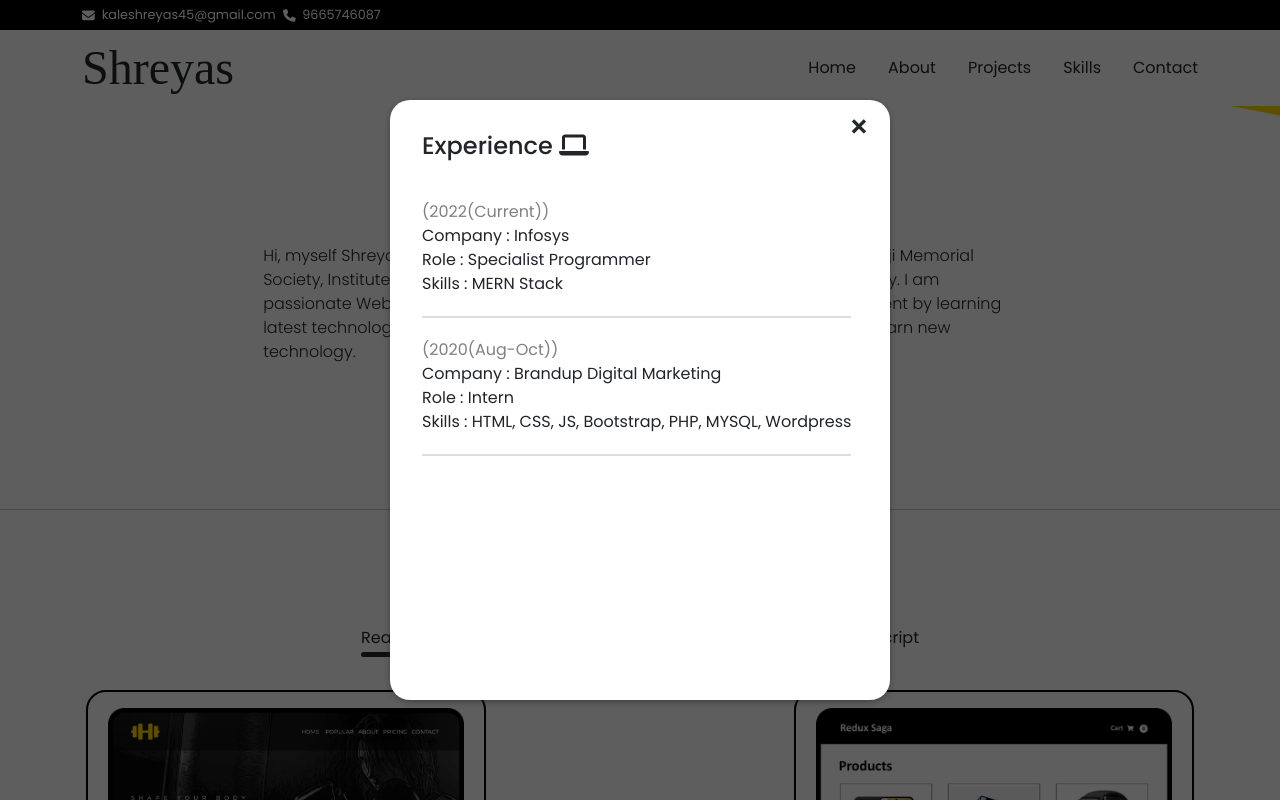
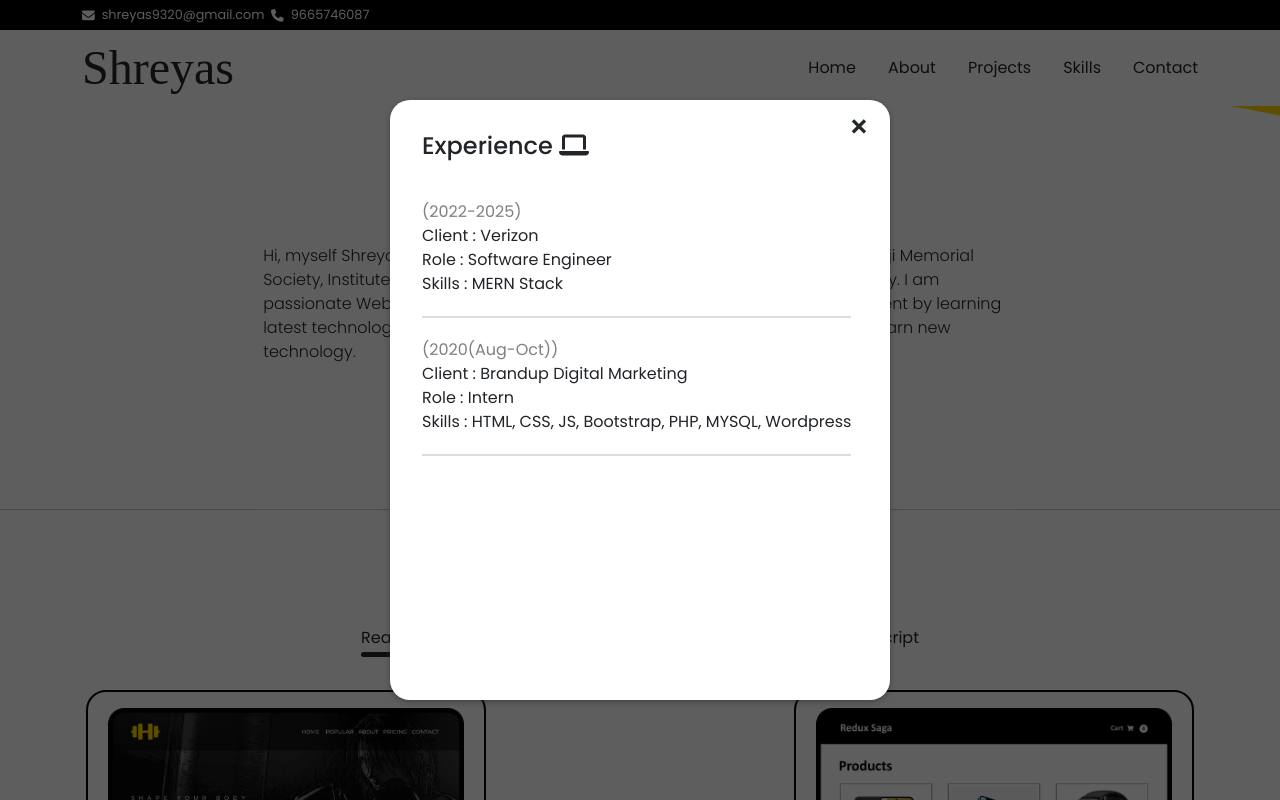
Before and after one commit to kaleshreyas45/portfolio-app, a React (Create React App) app: page / in a window 1280 px wide. Both pictures are taken after a click on the button "Experience". Shown: the part 562-1362 px from the top of the page. Built offline with nearby package versions, Linux system fonts and the light colour scheme; a web font is replaced by a local one.

Commit message:
Changing contact details

```diff
--- a/src/components/About/Common.js
+++ b/src/components/About/Common.js
@@ -19,7 +19,7 @@ const Common = (props) => {
                     {props.experience ? props.experience.map((listItem, i) => {
                         return (
                             <>
-                                <List key={i} year={listItem.year} company={listItem.company} role={listItem.role} skills={listItem.skills} color='white'></List>
+                                <List key={i} year={listItem.year} client={listItem.client} role={listItem.role} skills={listItem.skills} color='white'></List>
                                 <div className="divider"></div>
                             </>
 
--- a/src/components/About/Experience.js
+++ b/src/components/About/Experience.js
@@ -4,15 +4,15 @@ import Common from './Common'
 
 const Experience = () => {
     const experience = [{
-        year:'2022(Current)',
-        company:'Infosys',
-        role:'Specialist Programmer',
+        year:'2022-2025',
+        client:'Verizon',
+        role:'Software Engineer',
         skills:'MERN Stack',
     },
 
     {
         year:'2020(Aug-Oct)',
-        company:'Brandup Digital Marketing',
+        client:'Brandup Digital Marketing',
         role:'Intern',
         skills:'HTML, CSS, JS, Bootstrap, PHP, MYSQL, Wordpress'
     }
--- a/src/components/About/List.js
+++ b/src/components/About/List.js
@@ -3,7 +3,7 @@ import './List.css'
 const List = (props) => {
 
   return (
-    <li className={props.margin==='10'? 'list': 'list extra-margin'}><span className="year">({props.year})</span><br></br><span className="desc">{props.college?`College : ${props.college}`:""}{props.company?`Company : ${props.company}`:""}<br></br>{props.education?`Education : ${props.education}`:""}{props.role?`Role : ${props.role}`:""}<br></br> {props.branch?`Branch : ${props.branch}`:""}{props.branch?<br></br>:""}{props.score?`Score : ${props.score}`:""}{props.skills?`Skills : ${props.skills}`:""}</span></li>
+    <li className={props.margin==='10'? 'list': 'list extra-margin'}><span className="year">({props.year})</span><br></br><span className="desc">{props.college?`College : ${props.college}`:""}{props.client?`Client : ${props.client}`:""}<br></br>{props.education?`Education : ${props.education}`:""}{props.role?`Role : ${props.role}`:""}<br></br> {props.branch?`Branch : ${props.branch}`:""}{props.branch?<br></br>:""}{props.score?`Score : ${props.score}`:""}{props.skills?`Skills : ${props.skills}`:""}</span></li>
   )
 }
 
--- a/src/components/Contact/Contact.js
+++ b/src/components/Contact/Contact.js
@@ -8,10 +8,7 @@ import { faEnvelope } from '@fortawesome/free-solid-svg-icons'
 import './Contact.css'
 
 const Contact = () => {
-    const contactData = [{
-        title: faLinkedin,
-        link:"https://www.linkedin.com/in/shreyas-kale-6a6732175/"
-    },
+    const contactData = [
     {
         title: faGithub,
         link:"https://github.com/kaleshreyas45"
@@ -22,7 +19,7 @@ const Contact = () => {
     },
     {
         title: faEnvelope,
-        link:"mailto:kaleshreyas45@gmail.com?subject=General Query&body=Hi Shreyas,%0D%0AHope you are doing well%0D%0AMy doubt : <Mention your doubt here>"
+        link:"mailto:shreyas9320@gmail.com?subject=General Query&body=Hi Shreyas,%0D%0AHope you are doing well%0D%0AMy doubt : <Mention your doubt here>"
     }]
 
     return (
--- a/src/components/Header/Navigation/Navigation.js
+++ b/src/components/Header/Navigation/Navigation.js
@@ -53,7 +53,7 @@ const Navigation = () => {
                     <div className="mail-phone d-flex align-items-center">
                         <FontAwesomeIcon icon={faEnvelope} className="common-icon"></FontAwesomeIcon>
                         &nbsp;&nbsp;
-                        <div>kaleshreyas45@gmail.com</div>
+                        <div>shreyas9320@gmail.com</div>
                         &nbsp;&nbsp;
                         <FontAwesomeIcon icon={faPhone}></FontAwesomeIcon>
                         &nbsp;&nbsp;
--- a/src/components/Social-Icons/SocialIcons.js
+++ b/src/components/Social-Icons/SocialIcons.js
@@ -18,7 +18,7 @@ const SocialIcons = () => {
                     <FontAwesomeIcon icon={faGithub}></FontAwesomeIcon>
                 </div>
             </a>
-            <a href="mailto:kaleshreyas45@gmail.com?subject=General Query&body=Hi Shreyas,%0D%0AHope you are doing well%0D%0AMy doubt : <Mention your doubt here>" target="_blank">
+            <a href="mailto:shreyas9320@gmail.com?subject=General Query&body=Hi Shreyas,%0D%0AHope you are doing well%0D%0AMy doubt : <Mention your doubt here>" target="_blank">
                 <div className="icon-shape d-flex justify-content-center align-items-center">
                     <FontAwesomeIcon icon={faEnvelope}></FontAwesomeIcon>
                 </div>
```
